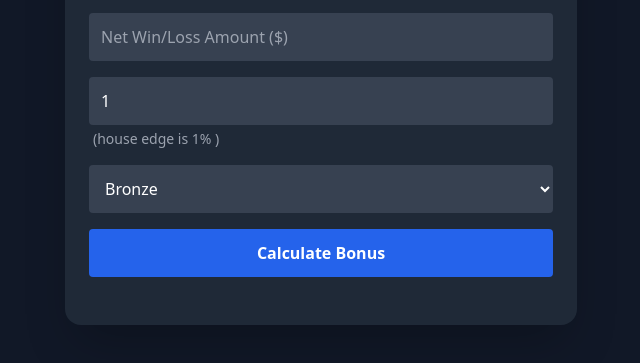
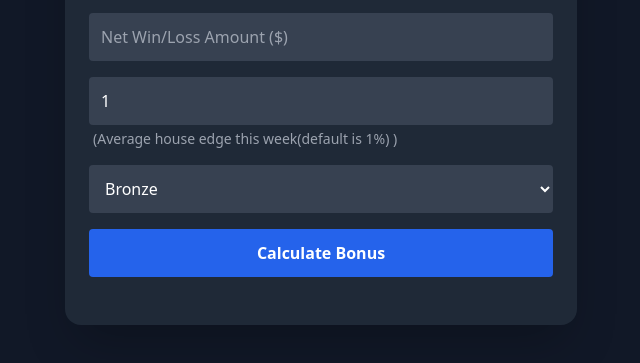
Before and after one commit to rajkan3198/AccurateStakeCalculator, a plain HTML site: page index.html in a window 1280 px wide. Shown: the part 303-666 px from the top of the page, without its empty margins (319-959 px from the left). Drawn offline with nearby package versions, Linux system fonts and the light colour scheme.

Commit message:
Update index.html

```diff
--- a/index.html
+++ b/index.html
@@ -3,7 +3,7 @@
 <head>
   <meta charset="UTF-8" />
   <meta name="viewport" content="width=device-width, initial-scale=1.0"/>
-  <title>Stake Bonus Calculator</title>
+  <title>Stake Weekly Bonus Calculator</title>
   <script src="https://cdn.tailwindcss.com"></script>
 </head>
 <body class="bg-gray-900 text-white min-h-screen flex items-center justify-center p-6">
@@ -15,7 +15,7 @@
       <input id="loss" type="number" placeholder="Net Win/Loss Amount ($)" class="w-full p-3 rounded bg-gray-700 placeholder-gray-400" />
       <div>
   <input id="houseEdge" type="number" value="1" placeholder="House Edge (%)" class="w-full p-3 rounded bg-gray-700 placeholder-gray-400" />
-  <p class="text-sm text-gray-400 mt-1 ml-1">(house edge is 1% )</p>
+  <p class="text-sm text-gray-400 mt-1 ml-1">(Average house edge this week(default is 1%) )</p>
 </div>
 
       <select id="vipLevel" class="w-full p-3 rounded bg-gray-700 text-white">
```
